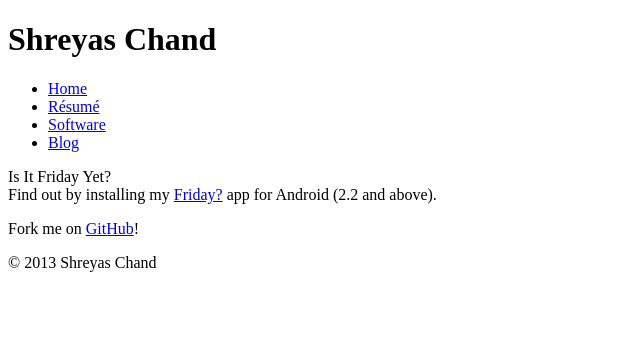
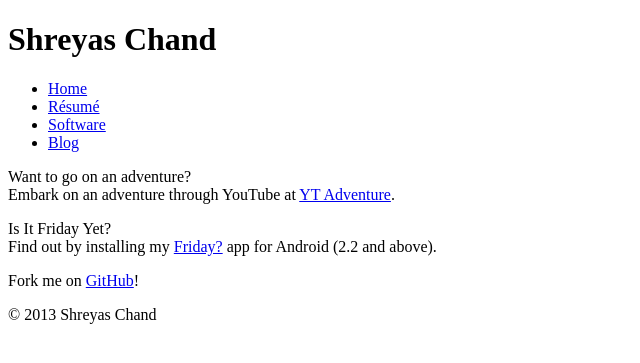
Before and after one commit to chandsie/shreyaschand.com, a Jekyll site: the page built from software/index.html, in a window 1280 px wide. Shown: the top 363 px of the page, without its empty margins (0-640 px from the left). Built offline with Jekyll 4.4.1, drawn with Linux system fonts in a browser that asks for light colours.

Commit message:
added YT Adventure

```diff
--- a/software/index.html
+++ b/software/index.html
@@ -2,6 +2,11 @@
 layout: default
 title: Software
 ---
+<p>
+    Want to go on an adventure?
+    </br>
+    Embark on an adventure through YouTube at <a href="http://www.ytadventure.com">YT Adventure</a>.
+</p>
 <p>
     Is It Friday Yet?
     </br>
```
